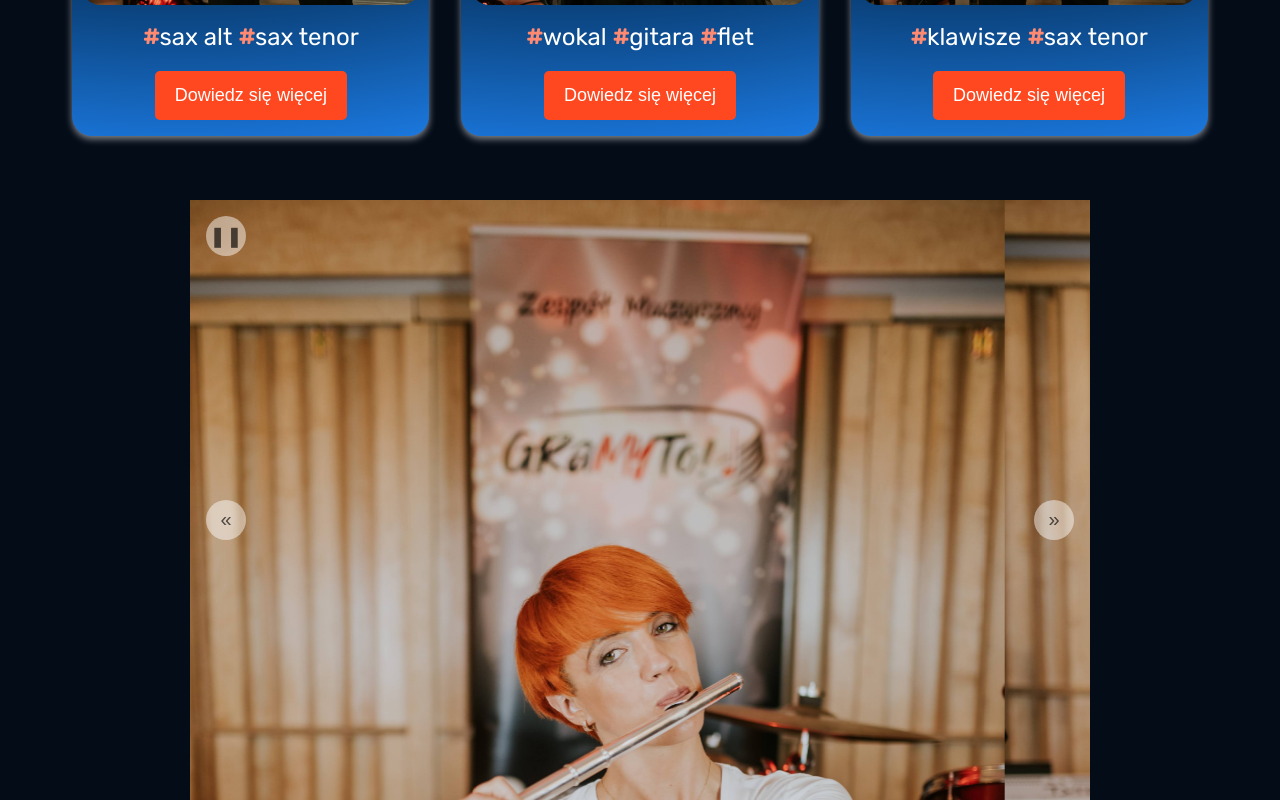
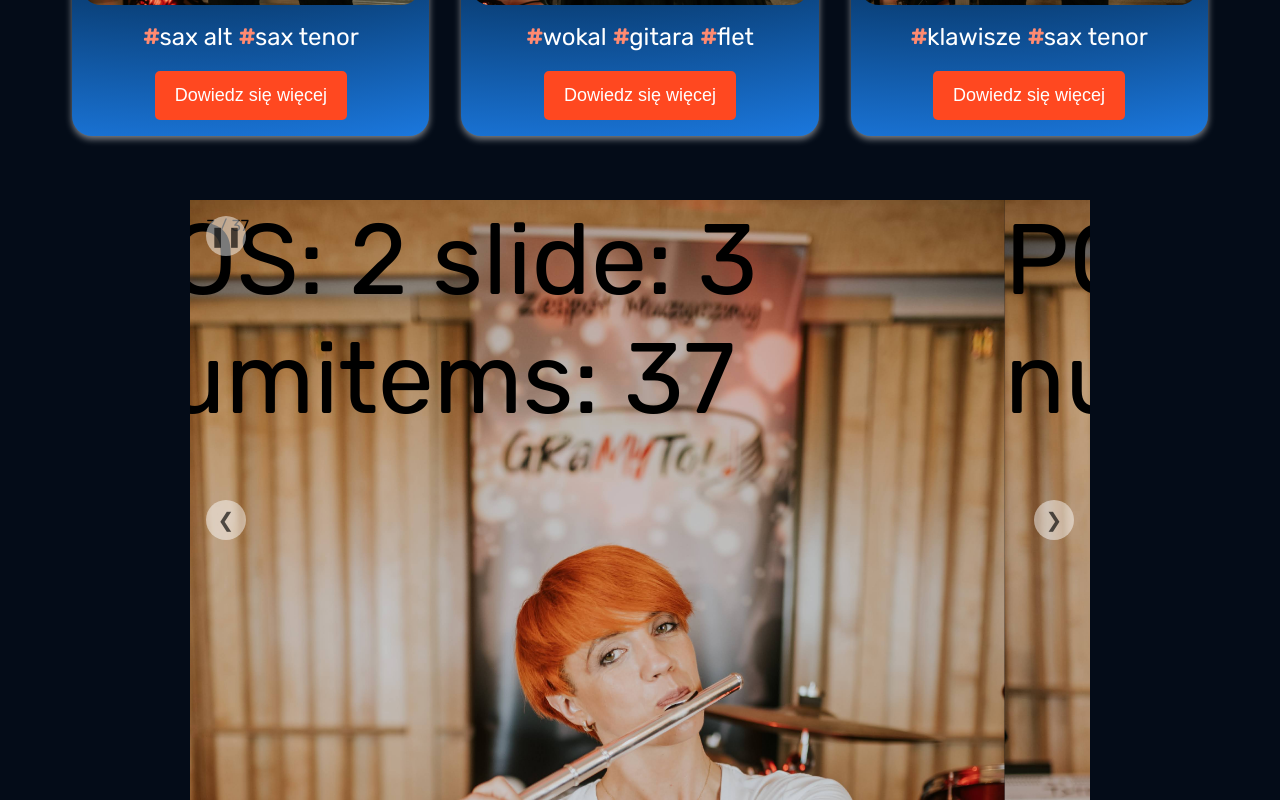
Before and after one commit to taff1x/gramy-to-react-website, a React (Create React App) app: page / in a window 1280 px wide. Shown: the part 2311-3111 px from the top of the page. Built offline with nearby package versions, Linux system fonts and the light colour scheme; the HTML template or start-up script is replaced by a standard one.

Commit message:
Updated Carousel component

```diff
--- a/src/components/carousel/Carousel.js
+++ b/src/components/carousel/Carousel.js
@@ -2,28 +2,55 @@ import React, { useState, useEffect, useRef, useCallback } from "react";
 
 import styles from "./Carousel.module.css";
 
-const Carousel = ({ slides, carouselStyle, slideStyle, timeSliding, slidingFunction }) => {
+const Carousel = ({
+  slides,
+  carouselStyle,
+  slideStyle,
+  timeSliding,
+  slidingFunction,
+  autoPlayStart,
+  autoPlayReverse,
+  autoPlayInterval
+}) => {
   const numItems = slides.length;
 
   let ref = useRef(null);
 
   const [pos, setPos] = useState(0);
+  const [slideNo, setSlideNo] = useState(1);
   const [swiped, setSwiped] = useState("");
   const [time, setTime] = useState(timeSliding);
-  const [play, setPlay] = useState(true);
+  const [play, setPlay] = useState(autoPlayStart);
+  const [autoPlayDuration, setAutoPlayDuration] = useState(() =>
+    calculateAutoPlayDuration(autoPlayInterval, timeSliding)
+  );
 
+  // safety first before 1st render
+  function calculateAutoPlayDuration(autoPlayInterval, timeSliding) {
+    return autoPlayInterval < timeSliding ? timeSliding : autoPlayInterval;
+  }
+
+  // check play duration if changed during life of the component
   useEffect(() => {
-    if (swiped) {
-      const timer = setTimeout(() => {
-        const newPos = swiped === "left" ? 0 : numItems - 1;
-        setTime(0);
-        setPos(newPos);
-      }, time * 1000);
+    const newAutoPlayDuration = calculateAutoPlayDuration(
+      autoPlayInterval,
+      timeSliding
+    );
+    setAutoPlayDuration(newAutoPlayDuration);
+  }, [autoPlayInterval, timeSliding]);
 
-      return () => clearTimeout(timer);
+  // update slide no. for header & active css class purpose
+  useEffect(() => {
+    if (pos === -1) {
+      setSlideNo(numItems);
+    } else if (pos === numItems) {
+      setSlideNo(1);
+    } else {
+      setSlideNo(pos + 1);
     }
-  }, [swiped, time, numItems]);
+  }, [pos, numItems]);
 
+  // Handle state of swiped around
   useEffect(() => {
     if (!swiped) {
       if (pos >= numItems) {
@@ -33,12 +60,13 @@ const Carousel = ({ slides, carouselStyle, slideStyle, timeSliding, slidingFunct
       }
     } else {
       if (pos === 0 || pos === numItems - 1) {
-        console.log("Czyszczę swiped dla pos = " + pos);
         setSwiped("");
       }
     }
   }, [pos, swiped, numItems]);
 
+  // if swiped around left => show first slide on right hand
+  // if swiped around right => show last slide on left hand
   useEffect(() => {
     ref.current.children[0].style.transform =
       swiped === "left" ? `translateX(${numItems}00%)` : "none";
@@ -46,45 +74,75 @@ const Carousel = ({ slides, carouselStyle, slideStyle, timeSliding, slidingFunct
       swiped === "right" ? `translateX(-${numItems}00%)` : "none";
   }, [swiped, numItems]);
 
+  // Go to begin or end once swiped around
+  useEffect(() => {
+    if (swiped) {
+      const timer = setTimeout(() => {
+        const newPos = swiped === "left" ? 0 : numItems - 1;
+        // ^^ swiped === "right" ? numItems - 1 ^^
+        resetTime();
+        goDesired(newPos);
+      }, time * 1000);
+
+      return () => clearTimeout(timer);
+    }
+  }, [swiped, time, numItems]);
+
+  // Reset timer to previous value after swiped around
+  useEffect(() => {
+    let timer = null;
+    if (time === 0) {
+      timer = setTimeout(() => {
+        setTime(timeSliding);
+      }, 10);
+    }
+
+    return () => clearTimeout(timer);
+  }, [time, timeSliding]);
+
+  // show next slide
   const next = useCallback(() => {
     const newPos = (pos + 1) % (numItems + 1);
-    swiped && pos !== 0 ? setTime(0) : setTime(timeSliding);
-    console.log(
-      "Będzie ustawione newPos = " + newPos + " oraz swiped jest = " + swiped
-    );
-    setPos(newPos);
-  }, [pos, swiped, timeSliding, numItems]);
+    if (swiped) resetTime();
+    goDesired(newPos);
+  }, [pos, swiped, numItems]);
 
+  // show prev slide
   const prev = useCallback(() => {
-    const newPos =
-      pos === 0
-        ? -1
-        : pos === -1
-        ? numItems - 1
-        : Math.abs(pos - 1) % (numItems + 1);
-    swiped && pos !== numItems - 1 ? setTime(0) : setTime(timeSliding);
-    console.log(
-      "Będzie ustawione newPos = " + newPos + " oraz swiped jest = " + swiped
-    );
-    setPos(newPos);
-  }, [pos, swiped, timeSliding, numItems]);
+    const newPos = pos === 0 ? -1 : pos === -1 ? numItems - 1 : pos - 1;
+    if (swiped) resetTime();
+    goDesired(newPos);
+  }, [pos, swiped, numItems]);
 
+  // Autoplay slides functionality
   useEffect(() => {
     let intervalId = null;
 
     if (play) {
       intervalId = setInterval(() => {
-        next();
-      }, 3000);
+        !autoPlayReverse ? next() : prev();
+      }, autoPlayDuration * 1000);
     }
 
     return () => clearInterval(intervalId);
-  }, [play, next]);
+  }, [play, autoPlayDuration, autoPlayReverse, prev, next]);
 
+  // go to desired slide
+  const goDesired = (desired) => {
+    setPos(desired);
+  };
+
+  // reset time for sliding (needed for swipe around purpose)
+  const resetTime = () => {
+    setTime(0);
+  };
+
+  // handle click on play/pause button
   const handlePlay = () => {
     setPlay((play) => !play);
   };
 
+  // dynamic styles for animation
   let dynamicStyles = {
     transitionTimingFunction: slidingFunction,
     transitionDuration: `${time}s`,
@@ -100,22 +158,27 @@ const Carousel = ({ slides, carouselStyle, slideStyle, timeSliding, slidingFunct
               key={index}
               className={styles.item}
               style={{ ...slideStyle, backgroundImage: `url(${slide.src})` }}
-            ></div>
+            >{`POS: ${pos} slide: ${slideNo} numitems: ${numItems}`}</div>
           ))}
         </div>
 
         <div className={styles.controls}>
+          <div className={styles.header}>
+            <button className={styles.play} onClick={handlePlay}>
+              {play ? "❚❚" : "▶"}
+            </button>
+            <div>
+              {slideNo} / {numItems}
+            </div>
+          </div>
           <div className={styles.navigation}>
             <button className={styles.prev} onClick={prev}>
-              «
+              &#10094;
             </button>
             <button className={styles.next} onClick={next}>
-              »
+              &#10095;
             </button>
           </div>
-          <button className={styles.play} onClick={handlePlay}>
-            {play ? "❚❚" : "▶"}
-          </button>
         </div>
       </div>
     </>
@@ -123,10 +186,13 @@ const Carousel = ({ slides, carouselStyle, slideStyle, timeSliding, slidingFunct
 };
 
 Carousel.defaultProps = {
-  timeSliding : 1,
-  slidingFunction : "ease",
-  slideStyle : {},
-  carouselStyle : {},
+  timeSliding: 1,
+  slidingFunction: "ease",
+  slideStyle: {},
+  carouselStyle: {},
+  autoPlayStart: true,
+  autoPlayReverse: false,
+  autoPlayInterval: 3
 };
 
 export default Carousel;
```
